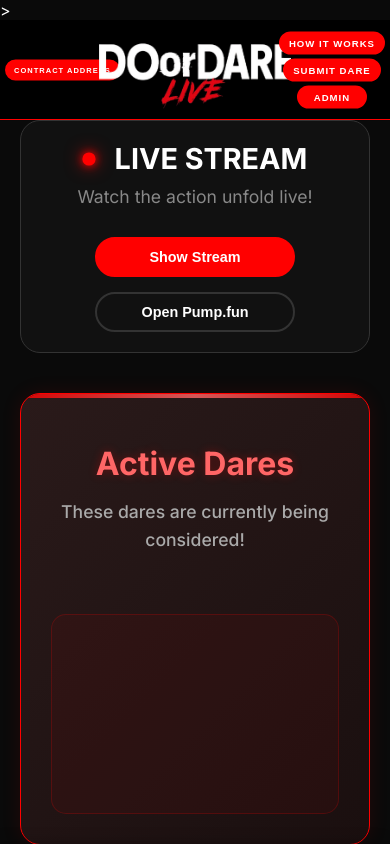
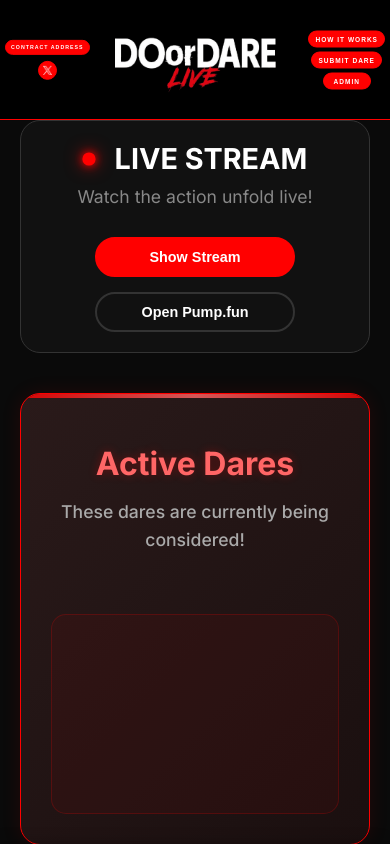
Before and after one commit to sixescrypto/doordare, a plain HTML site: page index.html in a window 390 px wide. Shown: the top 844 px of the page. Drawn offline with Linux system fonts and the light colour scheme; no server answers.

Commit message:
Add files via upload

```diff
--- a/index.html
+++ b/index.html
@@ -38,7 +38,7 @@
     <meta name="robots" content="index, follow">
 
     <!-- Telegram specific (optional) -->
-    <meta name="telegram:card" content="summary_large_image">>
+    <meta name="telegram:card" content="summary_large_image">
 
     <link rel="stylesheet" href="styles.css">
     <link href="https://fonts.googleapis.com/css2?family=Inter:wght@400;500;600;700&display=swap" rel="stylesheet">
@@ -53,6 +53,9 @@
         <div class="container">
             <div class="header-left">
                 <button id="contractAddressBtn" class="btn btn-secondary">CONTRACT ADDRESS</button>
+                <a id="twitterBtn" href="https://x.com/DOorDAREonSOL" target="_blank" class="btn btn-secondary twitter-btn" title="Follow us on X">
+                    <img src="X.png" alt="X" class="twitter-icon">
+                </a>
             </div>
             <div class="header-logo-section">
                 <div class="logo">
--- a/styles.css
+++ b/styles.css
@@ -48,6 +48,29 @@ body {
     left: 10px;
     top: 50%;
     transform: translateY(-50%);
+    gap: 10px;
+}
+
+/* Twitter Button */
+.twitter-btn {
+    display: inline-flex;
+    align-items: center;
+    justify-content: center;
+    gap: 8px;
+    text-decoration: none;
+    font-family: inherit;
+    white-space: nowrap;
+}
+
+.twitter-btn:hover {
+    text-decoration: none;
+}
+
+.twitter-icon {
+    width: 16px;
+    height: 16px;
+    object-fit: contain;
+    filter: brightness(0) invert(1);
 }
 
 .header-logo-section {
@@ -1143,6 +1166,28 @@ body {
         left: 5px;
         top: 50%;
         transform: translateY(-50%);
+        gap: 8px;
+    }
+
+    .header-left .btn {
+        height: auto !important;
+        line-height: 1 !important;
+        display: inline-flex !important;
+        align-items: center !important;
+        justify-content: center !important;
+    }
+
+    .twitter-btn {
+        font-size: 0.47rem !important;
+        padding: 4px 3px !important;
+        min-width: auto !important;
+        width: auto !important;
+        flex-shrink: 1;
+    }
+
+    .twitter-icon {
+        width: 12px !important;
+        height: 12px !important;
     }
 
     .header-logo-section {
@@ -1264,3 +1309,133 @@ body {
         font-size: 0.47rem;
     }
 }
+
+/* Ultra Mobile Responsive - for phones 530px and below */
+@media (max-width: 530px) {
+    .header {
+        padding: 2px 0;
+        height: 120px; /* Increased height to accommodate stacked buttons */
+    }
+
+    .header-left {
+        position: absolute;
+        left: 5px;
+        top: 50%;
+        transform: translateY(-50%);
+        display: flex;
+        flex-direction: column; /* Stack buttons vertically */
+        gap: 6px; /* 10% bigger than 5px */
+        align-items: center; /* Center the X button underneath CONTRACT ADDRESS */
+    }
+
+    /* Scale all buttons: 50% down, +25%, +10% = net 41.25% of original */
+    .btn {
+        padding: 4px 6px !important; /* 10% bigger than 3px 5px */
+        font-size: 0.41rem !important; /* 10% bigger than 0.375rem */
+        border-radius: 11px !important; /* 10% bigger than 10px */
+        min-width: 48px !important; /* 10% bigger than 44px */
+        border-width: 1px !important; /* Keep at 1px */
+    }
+
+    .btn-secondary {
+        padding: 4px 5px !important; /* 10% bigger than 3px 4px */
+        font-size: 0.33rem !important; /* 10% bigger than 0.3rem */
+    }
+
+    .twitter-btn {
+        padding: 4px 4px !important; /* 10% bigger than 3px 3px */
+        min-width: auto !important;
+        width: auto !important;
+    }
+
+    .twitter-icon {
+        width: 9px !important; /* 10% bigger than 8px */
+        height: 9px !important;
+    }
+
+    /* Adjust header buttons on the right */
+    .header-buttons {
+        flex-direction: column;
+        gap: 4px; /* 10% bigger than 3px */
+    }
+
+    .header-content {
+        position: absolute;
+        right: 5px;
+        top: 50%;
+        transform: translateY(-50%);
+    }
+
+    /* Adjust logo size for smaller screens */
+    .logo-image {
+        height: 180px; /* Smaller than 216px */
+    }
+
+    .header-logo-section {
+        position: absolute;
+        left: 50%;
+        top: 50%;
+        transform: translate(-50%, -50%);
+    }
+
+    /* Scale down dare card elements for ultra-mobile */
+    .dares-grid {
+        grid-template-columns: 1fr;
+        gap: 15px;
+    }
+
+    .dare-card {
+        padding: 15px;
+    }
+
+    .dare-meta {
+        flex-direction: column;
+        gap: 10px;
+        align-items: flex-start;
+    }
+
+    .voting-section {
+        width: 100%;
+        justify-content: space-between;
+        gap: 10px;
+    }
+
+    .vote-group {
+        gap: 3px;
+    }
+
+    .vote-label {
+        font-size: 0.65rem;
+        font-weight: 500;
+    }
+
+    .vote-controls {
+        gap: 5px;
+    }
+
+    .vote-btn {
+        width: 28px;
+        height: 28px;
+        font-size: 1rem;
+    }
+
+    .vote-count {
+        font-size: 0.8rem;
+        min-width: 25px;
+    }
+
+    .reward-amount {
+        font-size: 1.2rem;
+        font-weight: 600;
+    }
+
+    .dare-title {
+        font-size: 1.1rem;
+        margin-bottom: 10px;
+    }
+
+    .dare-description {
+        font-size: 0.85rem;
+        margin-bottom: 15px;
+    }
+}
```
Also changed, not shown: X.png (added).
